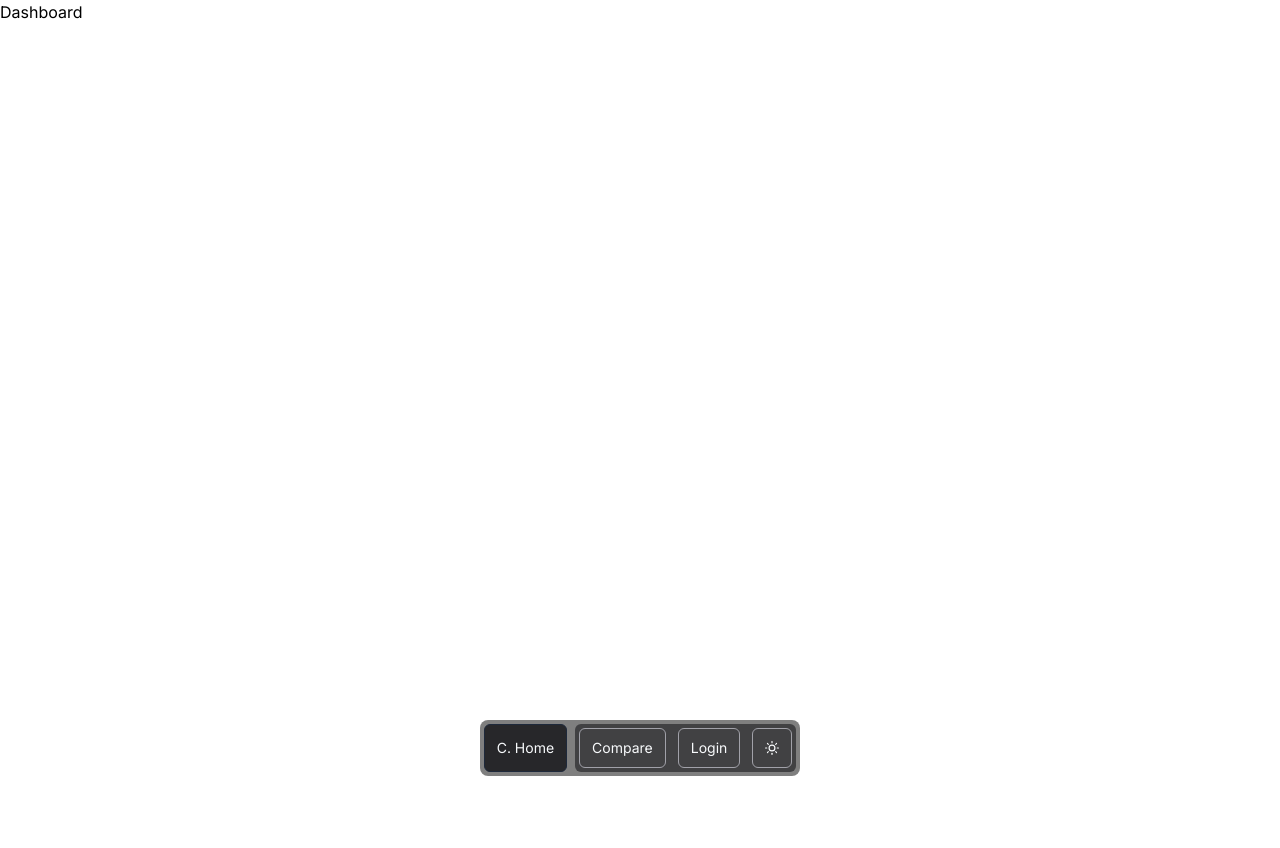
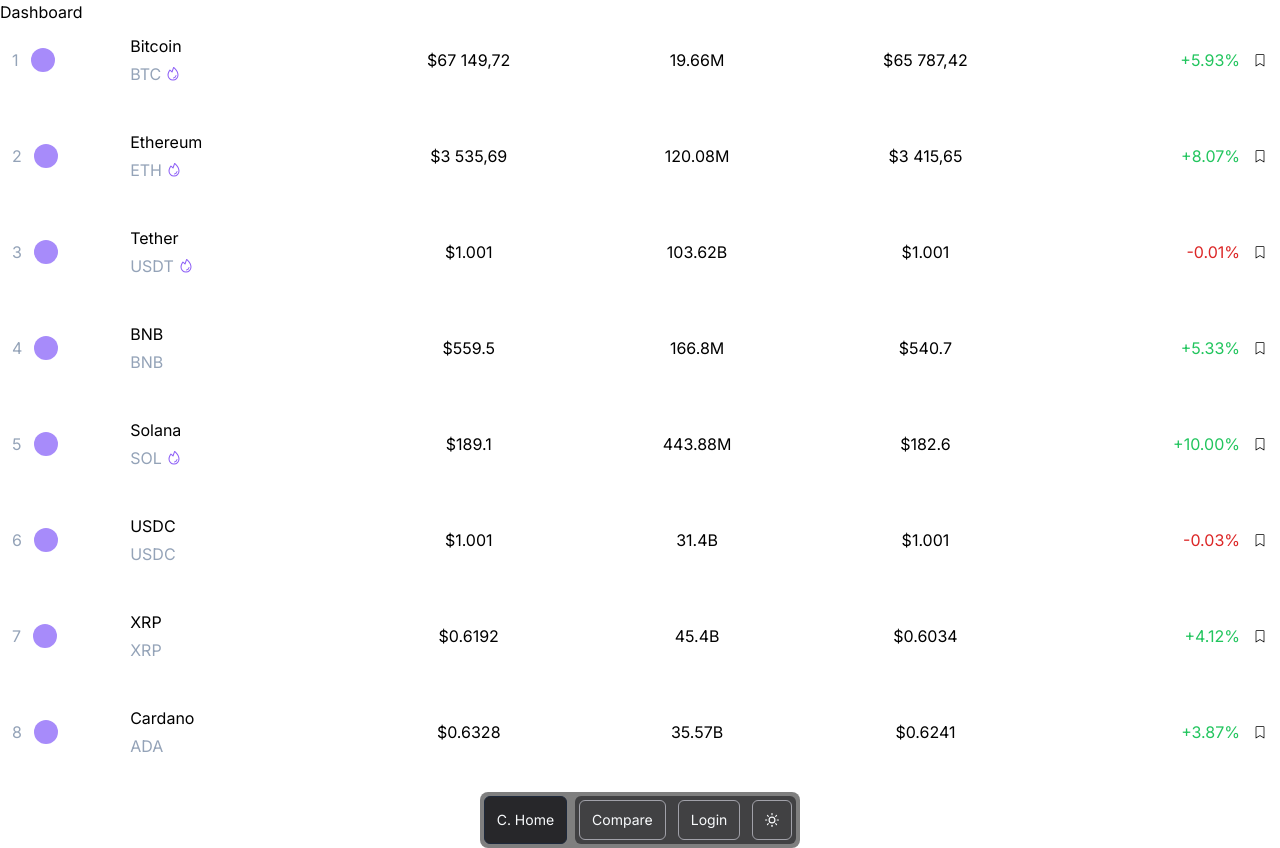
Before and after one commit to JulesEfrei/CoinVista, a Next.js app: page /en in a window 1280 px wide. Before the commit the page ends 800 px from the top, so only its background shows below. Built offline with nearby package versions, Linux system fonts and the light colour scheme.

Commit message:
feat: add cryptoListItem component

```diff
--- a/src/app/[lang]/page.tsx
+++ b/src/app/[lang]/page.tsx
@@ -1,10 +1,138 @@
+import CryptoItemList from "@molecules/CryptoItemList";
 import { getTranslation } from "./translation";
 
 export default async function Home({ params }: { params: { lang: string } }) {
   const translation = await getTranslation(params.lang.split("-")[0]);
+
+  const data = [
+    {
+      id: "bitcoin",
+      rank: "1",
+      symbol: "BTC",
+      name: "Bitcoin",
+      supply: "19658368.0000000000000000",
+      maxSupply: "21000000.0000000000000000",
+      marketCapUsd: "1320054071446.1660192663031936",
+      volumeUsd24Hr: "19697212310.7765514548568254",
+      priceUsd: "67149.7283724755798277",
+      changePercent24Hr: "5.9293907462451852",
+      vwap24Hr: "65787.4236163665288237",
+      explorer: "https://blockchain.info/",
+    },
+    {
+      id: "ethereum",
+      rank: "2",
+      symbol: "ETH",
+      name: "Ethereum",
+      supply: "120077426.1898597300000000",
+      maxSupply: null,
+      marketCapUsd: "424557306277.6888437236179939",
+      volumeUsd24Hr: "11994479653.3345823680533943",
+      priceUsd: "3535.6962565670129129",
+      changePercent24Hr: "8.0684181235393057",
+      vwap24Hr: "3415.6526150544916150",
+      explorer: "https://etherscan.io/",
+    },
+    {
+      id: "tether",
+      rank: "3",
+      symbol: "USDT",
+      name: "Tether",
+      supply: "103618183617.7160800000000000",
+      maxSupply: null,
+      marketCapUsd: "103716299512.8046541747901997",
+      volumeUsd24Hr: "39531693430.7939518644986197",
+      priceUsd: "1.0009468984271193",
+      changePercent24Hr: "-0.0080426682689567",
+      vwap24Hr: "1.0013751095705287",
+      explorer: "https://www.omniexplorer.info/asset/31",
+    },
+    {
+      id: "binance-coin",
+      rank: "4",
+      symbol: "BNB",
+      name: "BNB",
+      supply: "166801148.0000000000000000",
+      maxSupply: "166801148.0000000000000000",
+      marketCapUsd: "93318948504.2573366198477180",
+      volumeUsd24Hr: "992603993.0904250030405803",
+      priceUsd: "559.4622676353362785",
+      changePercent24Hr: "5.3315848374832754",
+      vwap24Hr: "540.6756514395795399",
+      explorer:
+        "https://etherscan.io/token/0xB8c77482e45F1F44dE1745F52C74426C631bDD52",
+    },
+    {
+      id: "solana",
+      rank: "5",
+      symbol: "SOL",
+      name: "Solana",
+      supply: "443884942.2473194000000000",
+      maxSupply: null,
+      marketCapUsd: "83934662740.9157022855296069",
+      volumeUsd24Hr: "2845398660.2950968681702081",
+      priceUsd: "189.0910340773619241",
+      changePercent24Hr: "9.9976791976905703",
+      vwap24Hr: "182.5807001875428799",
+      explorer: "https://explorer.solana.com/",
+    },
+    {
+      id: "usd-coin",
+      rank: "6",
+      symbol: "USDC",
+      name: "USDC",
+      supply: "31402000743.4583700000000000",
+      maxSupply: null,
+      marketCapUsd: "31435418374.5002719972769403",
+      volumeUsd24Hr: "2446556468.7627047890903076",
+      priceUsd: "1.0010641879577964",
+      changePercent24Hr: "-0.0340336817068044",
+      vwap24Hr: "1.0007135178782985",
+      explorer:
+        "https://etherscan.io/token/0xa0b86991c6218b36c1d19d4a2e9eb0ce3606eb48",
+    },
+    {
+      id: "xrp",
+      rank: "7",
+      symbol: "XRP",
+      name: "XRP",
+      supply: "45404028640.0000000000000000",
+      maxSupply: "100000000000.0000000000000000",
+      marketCapUsd: "28113407882.2994880201315360",
+      volumeUsd24Hr: "944722871.2731452849527211",
+      priceUsd: "0.6191831148994599",
+      changePercent24Hr: "4.1202194314085856",
+      vwap24Hr: "0.6034051147385261",
+      explorer: "https://xrpcharts.ripple.com/#/graph/",
+    },
+    {
+      id: "cardano",
+      rank: "8",
+      symbol: "ADA",
+      name: "Cardano",
+      supply: "35565639551.8750000000000000",
+      maxSupply: "45000000000.0000000000000000",
+      marketCapUsd: "22506740927.6845341266447840",
+      volumeUsd24Hr: "369096122.9963008308810609",
+      priceUsd: "0.6328226122535168",
+      changePercent24Hr: "3.8701809741595870",
+      vwap24Hr: "0.6240590044004171",
+      explorer: "https://cardanoexplorer.com/",
+    },
+  ];
+
   return (
     <>
       <h1>{translation.home.title}</h1>
+      <div>
+        {data.map((elm) => (
+          <div className="w-full">
+            {/* md:w-2/3 */}
+            <CryptoItemList crypto={elm} isServerSaved={false} />
+            <br />
+          </div>
+        ))}
+      </div>
     </>
   );
 }
--- /dev/null
+++ b/src/components/molecules/CryptoItemList.tsx
@@ -0,0 +1,85 @@
+"use client";
+
+import CLink from "@atoms/CLink";
+import { assetResponse } from "@type/api/assets";
+import { useState } from "react";
+import {
+  PiBookmarkSimpleFill,
+  PiBookmarkSimpleLight,
+  PiFire,
+} from "react-icons/pi";
+
+const CryptoItemList = (props: {
+  crypto: assetResponse;
+  isServerSaved: boolean;
+}) => {
+  const [isSaved, setIsSaved] = useState(props.isServerSaved);
+
+  const formatNumber = (n) => {
+    n = Number(n);
+    if (n < 1e3) return Number(n).toPrecision(4);
+    if (n >= 1e3 && n < 1e6) {
+      const e = (n / 1e3).toString().split(".");
+      return e[0] + " " + e[1].slice(0, 3) + "," + e[1].slice(3, 5);
+    }
+    if (n >= 1e6 && n < 1e9) return +(n / 1e6).toFixed(2) + "M";
+    if (n >= 1e9 && n < 1e12) return +(n / 1e9).toFixed(2) + "B";
+    if (n >= 1e12) return +(n / 1e12).toFixed(2) + "T";
+  };
+
+  const isPositive = Number(props.crypto.changePercent24Hr) > 0;
+
+  const isFire =
+    Number(props.crypto.changePercent24Hr) > 7 ||
+    Number(props.crypto.rank) <= 3;
+
+  return (
+    <div className="grid grid-cols-11 px-3 py-2 text-sm xs:text-p">
+      <div className="col-span-3 w-full grid grid-cols-subgrid items-center gap-2">
+        <div className="col-span-1 flex items-center gap-3">
+          <h3 className="text-slate-400">{props.crypto.rank}</h3>
+          <div className="bg-violet-400 w-4 sm:w-6 h-4 sm:h-6 rounded-full"></div>
+        </div>
+        <div className="col-span-2">
+          <CLink href={`/details/${props.crypto.name.toLowerCase()}`}>
+            <h3>{props.crypto.name}</h3>
+          </CLink>
+          <div className="flex items-center">
+            <h4 className="mr-1 text-slate-400">{props.crypto.symbol}</h4>
+            {isFire ? <PiFire className="text-violet-500" /> : null}
+          </div>
+        </div>
+      </div>
+
+      <div className="col-span-5 xs:col-span-6 w-full grid grid-cols-subgrid items-center">
+        <p className="col-span-3 xs:col-span-2 text-center">
+          ${formatNumber(props.crypto.priceUsd)}
+        </p>
+        <p className="col-span-2 xs:col-span-2 text-center">
+          {formatNumber(props.crypto.supply)}
+        </p>
+        <p className="xs:col-span-2 text-center hidden xs:block">
+          ${formatNumber(props.crypto.vwap24Hr)}
+        </p>
+      </div>
+
+      <div className="col-span-3 xs:col-span-2 flex items-center justify-end gap-3">
+        <h4 className={isPositive ? "text-success" : "text-danger"}>
+          {isPositive ? "+" : null}
+          {Number(props.crypto.changePercent24Hr).toFixed(2)}%
+        </h4>
+        {isSaved ? (
+          <button onClick={() => setIsSaved((curr) => !curr)}>
+            <PiBookmarkSimpleFill className="text-violet-500" />
+          </button>
+        ) : (
+          <button onClick={() => setIsSaved((curr) => !curr)}>
+            <PiBookmarkSimpleLight />
+          </button>
+        )}
+      </div>
+    </div>
+  );
+};
+
+export default CryptoItemList;
--- /dev/null
+++ b/src/types/api/assets.ts
@@ -0,0 +1,15 @@
+export interface assetResponse {
+  id: string;
+  rank: string;
+  symbol: string;
+  name: string;
+  supply: string;
+  maxSupply: string;
+  marketCapUsd: string;
+  volumeUsd24Hr: string;
+  priceUsd: string;
+  changePercent24Hr: string;
+  vwap24Hr: string;
+}
+
+export type assetsResponse = assetResponse[];
--- a/tailwind.config.ts
+++ b/tailwind.config.ts
@@ -69,6 +69,9 @@
       borderWidth: {
         1: "1px",
       },
+      screens: {
+        xs: "500px",
+      },
     },
   },
   plugins: [],
```
